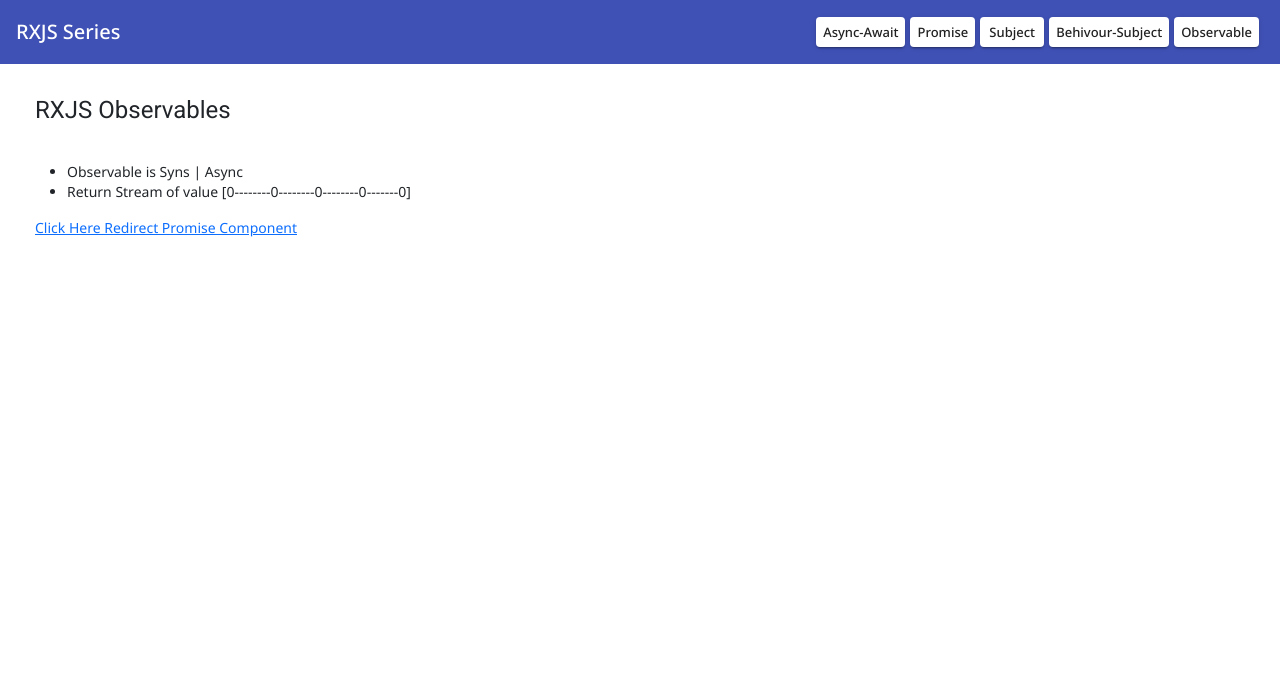
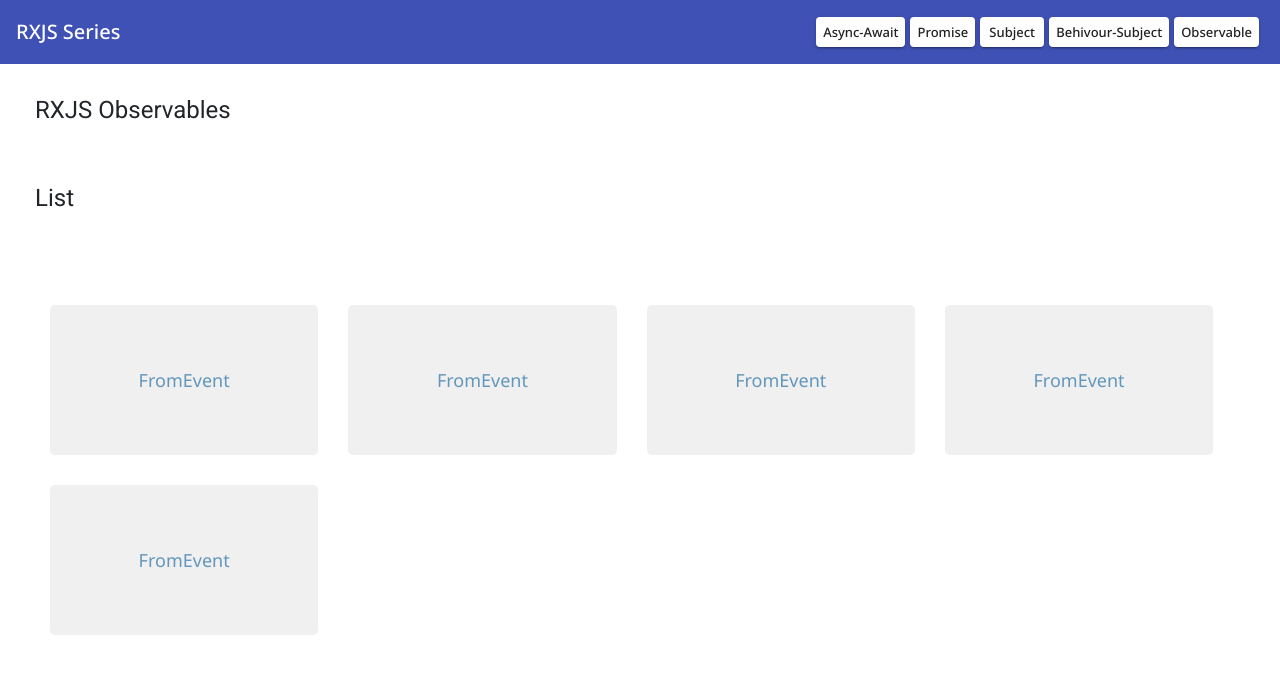
Before and after one commit to Haresh-thumar/rxjs-learning, an Angular app: page /observable in a window 1280 px wide. Shown: the top 674 px of the page. Built offline with nearby package versions, Linux system fonts and the light colour scheme.

Commit message:
new component added

```diff
--- a/src/app/app.module.ts
+++ b/src/app/app.module.ts
@@ -1,5 +1,5 @@
+import { NgModule, CUSTOM_ELEMENTS_SCHEMA } from '@angular/core';
 import { HttpClientModule } from '@angular/common/http';
-import { NgModule } from '@angular/core';
 import { BrowserModule } from '@angular/platform-browser';
 
 import { AppRoutingModule } from './app-routing.module';
@@ -43,6 +43,7 @@ import { AsyncAwaitComponent } from './async-await/async-await.component';
     MatBadgeModule
   ],
   providers: [],
-  bootstrap: [AppComponent]
+  bootstrap: [AppComponent],
+  schemas: [CUSTOM_ELEMENTS_SCHEMA]
 })
 export class AppModule { }
--- /dev/null
+++ b/src/app/observable/List/list.component.html
@@ -0,0 +1,14 @@
+<h1>List</h1>
+<br>
+
+<div class="row">
+  <div class="col-md-12">
+    <ul class="list">
+      <li><a routerLink="fromEvent">FromEvent</a></li>
+      <li><a>FromEvent</a></li>
+      <li><a>FromEvent</a></li>
+      <li><a>FromEvent</a></li>
+      <li><a>FromEvent</a></li>
+    </ul>
+  </div>
+</div>
--- /dev/null
+++ b/src/app/observable/List/list.component.scss
@@ -0,0 +1,36 @@
+ul.list {
+  list-style-type: none;
+  margin: 40px 0 0;
+  padding: 0;
+  display: flex;
+  flex-wrap: wrap;
+
+  li {
+    width: calc(23% - 10px);
+    margin: 15px;
+    cursor: pointer;
+
+    a {
+      background: #f0f0f0;
+      color: #6296bb;
+      border-radius: 5px;
+      width: 100%;
+      text-align: center;
+      transition: .3s ease all;
+      line-height: 1;
+      font-size: 18px;
+      min-height: 150px;
+      display: flex;
+      justify-content: center;
+      align-items: center;
+
+      &:hover {
+        background: #e3f2fd;
+        color: #477698;
+        box-shadow: 0 0 10px #b3cada;
+        text-decoration: none;
+        border: 1px solid #6296bb;
+      }
+    }
+  }
+}
--- /dev/null
+++ b/src/app/observable/List/list.component.ts
@@ -0,0 +1,15 @@
+import { Component, OnInit } from '@angular/core';
+
+@Component({
+  selector: 'app-list',
+  templateUrl: './list.component.html',
+  styleUrls: ['./list.component.scss']
+})
+export class ListComponent implements OnInit {
+
+  constructor() { }
+
+  ngOnInit(): void {
+  }
+
+}
--- /dev/null
+++ b/src/app/observable/from-event/from-event.component.html
@@ -0,0 +1,2 @@
+<h1>From-Event</h1>
+<br>
--- /dev/null
+++ b/src/app/observable/from-event/from-event.component.ts
@@ -0,0 +1,15 @@
+import { Component, OnInit } from '@angular/core';
+
+@Component({
+  selector: 'app-from-event',
+  templateUrl: './from-event.component.html',
+  styleUrls: ['./from-event.component.scss']
+})
+export class FromEventComponent implements OnInit {
+
+  constructor() { }
+
+  ngOnInit(): void {
+  }
+
+}
--- a/src/app/observable/observable.component.html
+++ b/src/app/observable/observable.component.html
@@ -1,9 +1,15 @@
 <h1>RXJS Observables</h1>
 <br>
 <!---- Observable Intro ---->
-<ul>
+<!-- <ul>
   <li>Observable is Syns | Async</li>
   <li>Return Stream of value [0--------0--------0--------0-------0]</li>
 </ul>
 
 <a href="#" id="click-button">Click Here Redirect Promise Component</a>
+
+<br> -->
+
+<div style="margin-top: 20px;">
+  <router-outlet></router-outlet>
+</div>
```
Also changed, not shown: src/app/app-routing.module.ts (+11 -2 lines), src/app/observable/from-event/from-event.component.scss (added).
